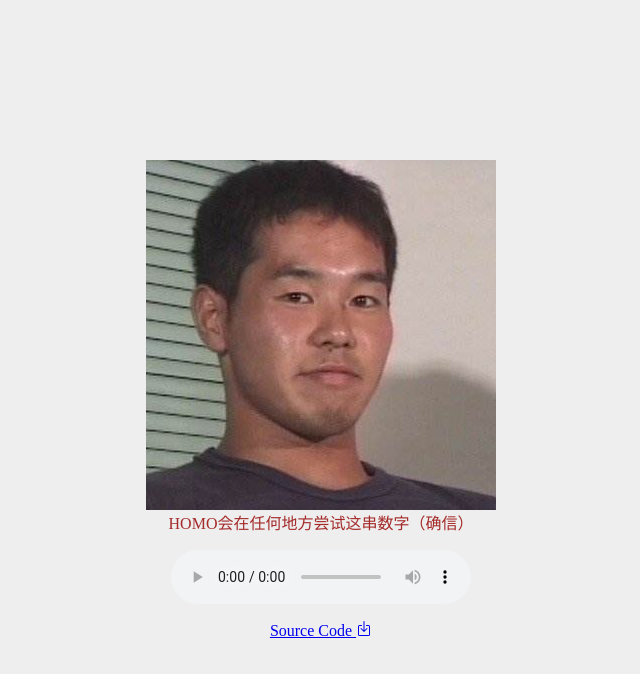
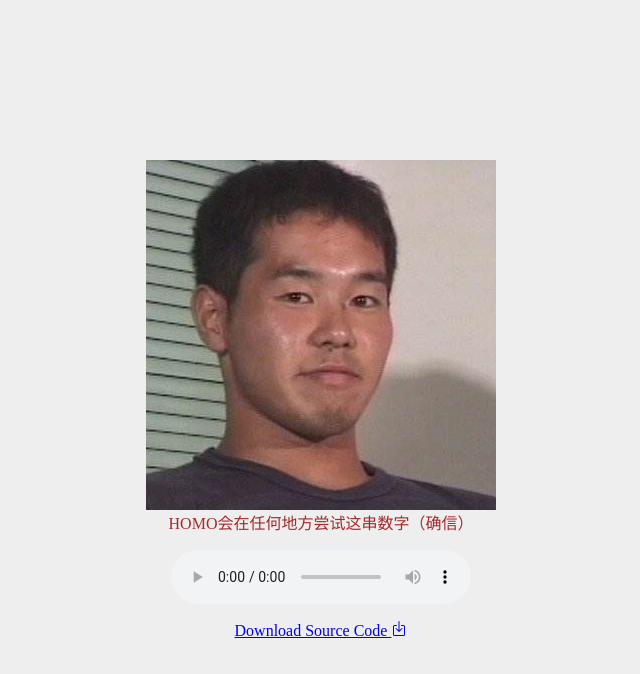
Before and after one commit to COSA-Project/114514, a plain HTML site: page index.html in a window 1280 px wide. Shown: the whole page, without its empty margins (319-959 px from the left). Drawn offline with Linux system fonts and the light colour scheme.

Commit message:
Update index.html

```diff
--- a/index.html
+++ b/index.html
@@ -34,7 +34,7 @@
   </audio>
 </figure>
 <a href="114514.zip" class="text-decoration-none">
-                Source Code
+                Download Source Code
                 <svg xmlns="http://www.w3.org/2000/svg" width="16" height="16" fill="currentColor" class="bi bi-box-arrow-in-down" viewBox="0 0 16 16">
   <path fill-rule="evenodd" d="M3.5 6a.5.5 0 0 0-.5.5v8a.5.5 0 0 0 .5.5h9a.5.5 0 0 0 .5-.5v-8a.5.5 0 0 0-.5-.5h-2a.5.5 0 0 1 0-1h2A1.5 1.5 0 0 1 14 6.5v8a1.5 1.5 0 0 1-1.5 1.5h-9A1.5 1.5 0 0 1 2 14.5v-8A1.5 1.5 0 0 1 3.5 5h2a.5.5 0 0 1 0 1h-2z"></path>
   <path fill-rule="evenodd" d="M7.646 11.854a.5.5 0 0 0 .708 0l3-3a.5.5 0 0 0-.708-.708L8.5 10.293V1.5a.5.5 0 0 0-1 0v8.793L5.354 8.146a.5.5 0 1 0-.708.708l3 3z"></path>
```
